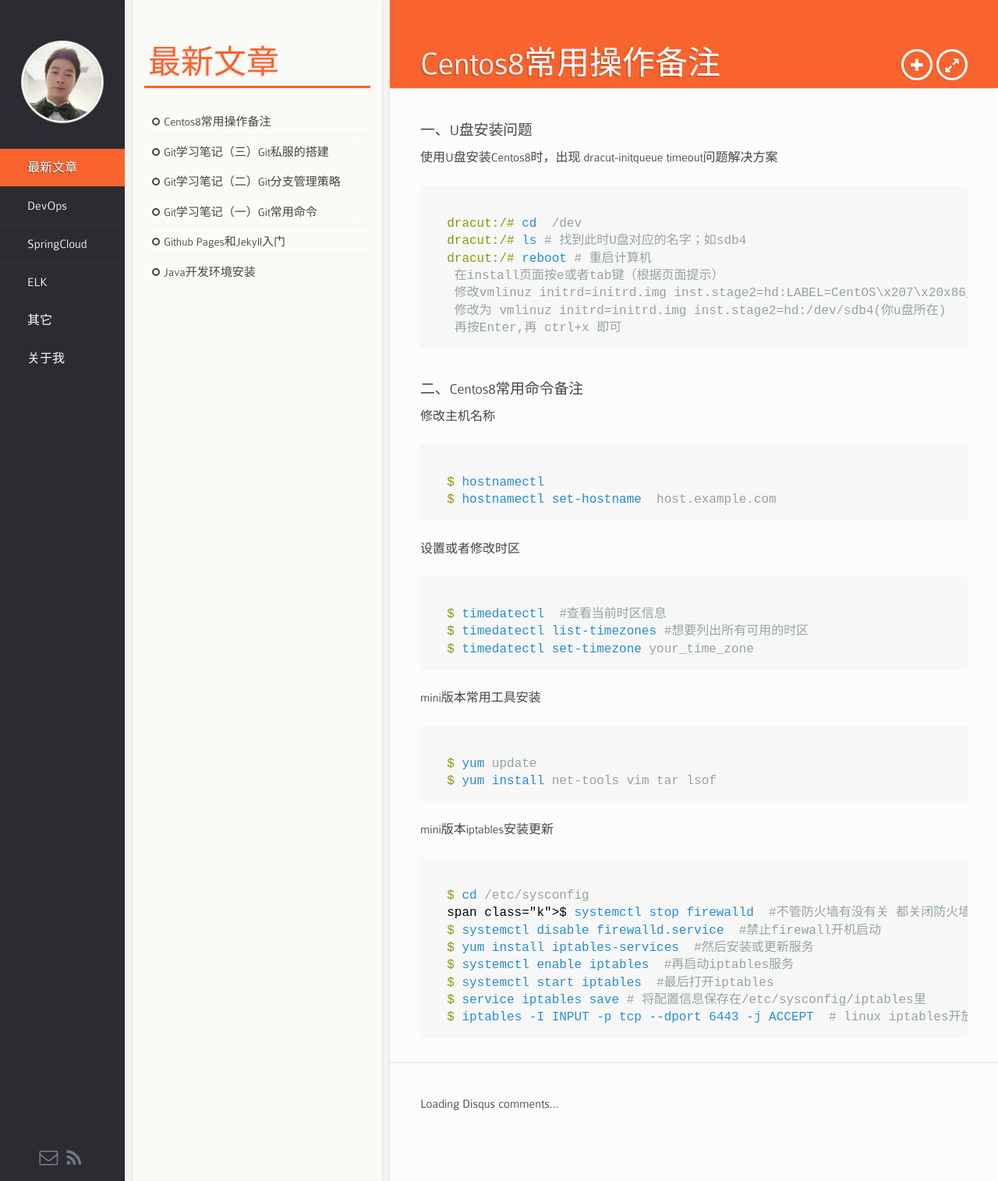
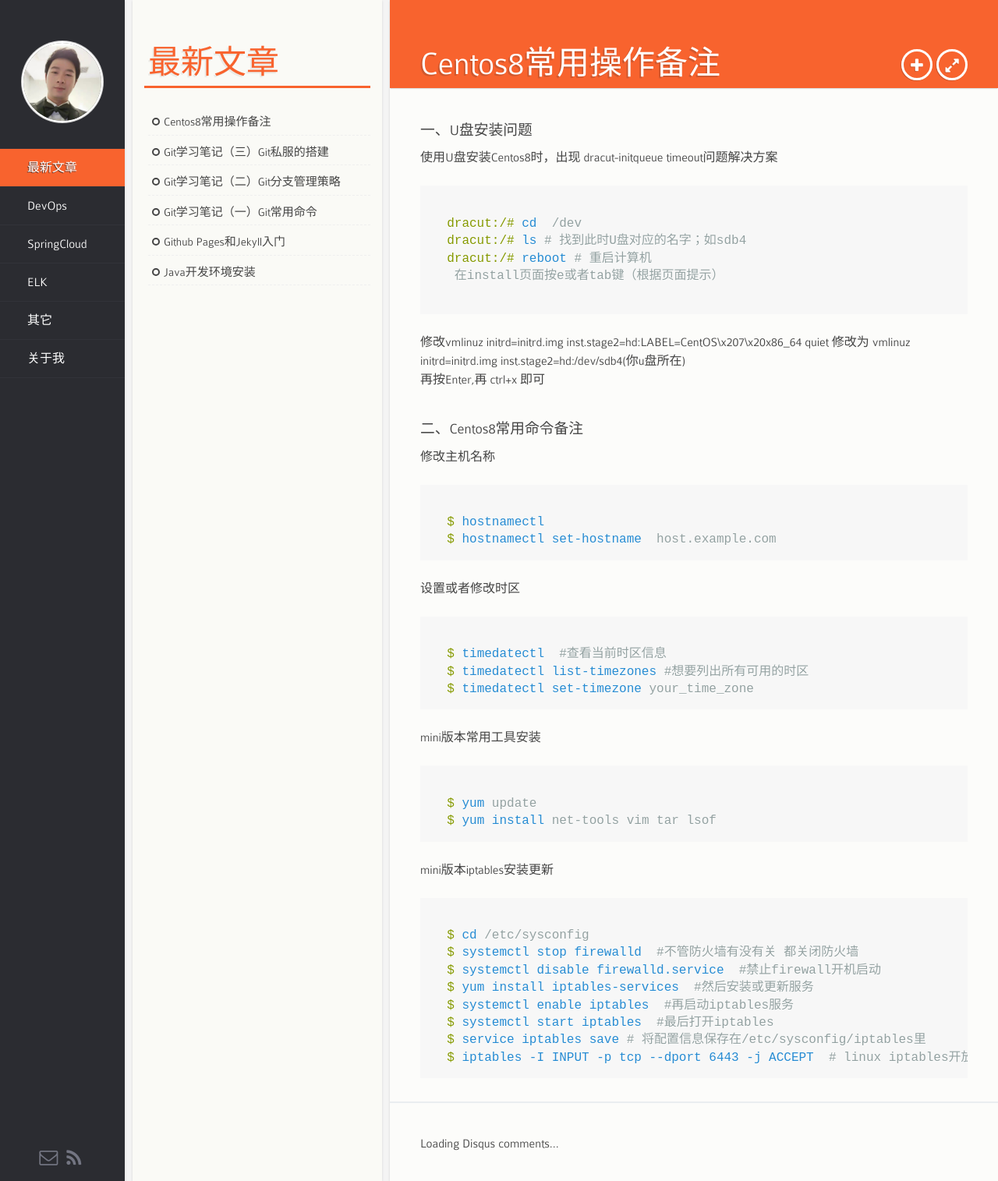
Before and after one commit to gitile/gitile.github.io, a Jekyll site: the page built from _posts/202107/2021-07-03-centos_install.html, in a window 1280 px wide. Shown: the whole page at 78% size. Built offline with Jekyll 4.4.1, drawn with Linux system fonts in a browser that asks for light colours; comment, search, counter and statistics services are not loaded.

Commit message:
修改文章

```diff
--- a/_posts/202107/2021-07-03-centos_install.html
+++ b/_posts/202107/2021-07-03-centos_install.html
@@ -13,10 +13,10 @@ description: 记录U盘安装Centos8过程及遇到的问题。
 	<span class="k">dracut:/#</span> <span class="kd">ls</span> <span class="p"># 找到此时U盘对应的名字；如sdb4</span>
 	<span class="k">dracut:/#</span> <span class="kd">reboot</span> <span class="p"># 重启计算机</span>
 	<span class="k"></span> <span class="p">在install页面按e或者tab键（根据页面提示）</span>
-	<span class="k"></span> <span class="p">修改vmlinuz initrd=initrd.img inst.stage2=hd:LABEL=CentOS\x207\x20x86_64 quiet</span>
-	<span class="k"></span> <span class="p">修改为 vmlinuz initrd=initrd.img inst.stage2=hd:/dev/sdb4(你u盘所在)</span>
-	<span class="k"></span> <span class="p">再按Enter,再 ctrl+x 即可</span>
+
 </code></pre></div>
+修改vmlinuz initrd=initrd.img inst.stage2=hd:LABEL=CentOS\x207\x20x86_64 quiet 修改为 vmlinuz initrd=initrd.img inst.stage2=hd:/dev/sdb4(你u盘所在)</br>
+再按Enter,再 ctrl+x 即可
 </p>
 <h3>二、Centos8常用命令备注</h3>
 <p>
@@ -39,7 +39,7 @@ mini版本常用工具安装</br>
 mini版本iptables安装更新</br>
 <div class="highlight"><pre><code class="terminal">
 	<span class="k">$</span> <span class="kd">cd </span><span class="p">/etc/sysconfig</span>
-	span class="k">$</span> <span class="kd">systemctl stop firewalld </span> <span class="p">#不管防火墙有没有关 都关闭防火墙</span>
+	<span class="k">$</span> <span class="kd">systemctl stop firewalld </span> <span class="p">#不管防火墙有没有关 都关闭防火墙</span>
 	<span class="k">$</span> <span class="kd">systemctl disable firewalld.service </span> <span class="p">#禁止firewall开机启动</span>
 	<span class="k">$</span> <span class="kd">yum install iptables-services </span> <span class="p">#然后安装或更新服务</span>
 	<span class="k">$</span> <span class="kd">systemctl enable iptables </span> <span class="p">#再启动iptables服务</span>
```
